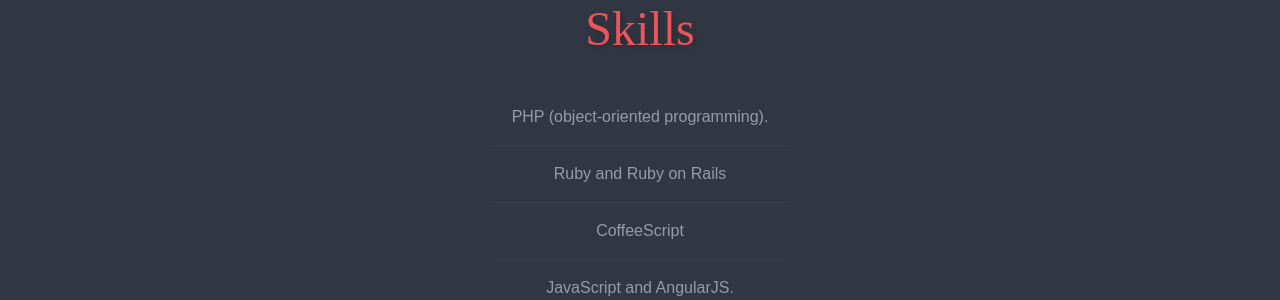
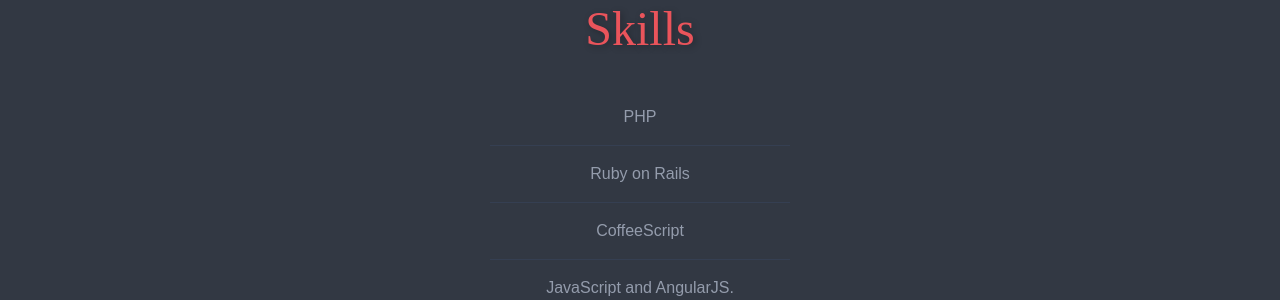
Before and after one commit to mj-watts/michaelwatts.me-website, a Jekyll site: the page index.html, which Jekyll copies as it is, in a window 1280 px wide. Shown: the part 800-1100 px from the top of the page. Built offline with Jekyll 4.4.1, drawn with Linux system fonts in a browser that asks for light colours.

Commit message:
Update index.html

```diff
--- a/index.html
+++ b/index.html
@@ -229,8 +229,8 @@
 
             <h1 class="script">Skills</h1>
             <ul class="skills list-unstyled list-bordered">
-                <li>PHP (object-oriented programming).</li>
-                <li>Ruby and Ruby on Rails</li>
+                <li>PHP</li>
+                <li>Ruby on Rails</li>
                 <li>CoffeeScript</li>
                 <li>JavaScript and AngularJS.</li>
                 <li>Front-end HTML5, CSS3, SCSS, LESS, Grunt, Gulp, etc</li>
```
